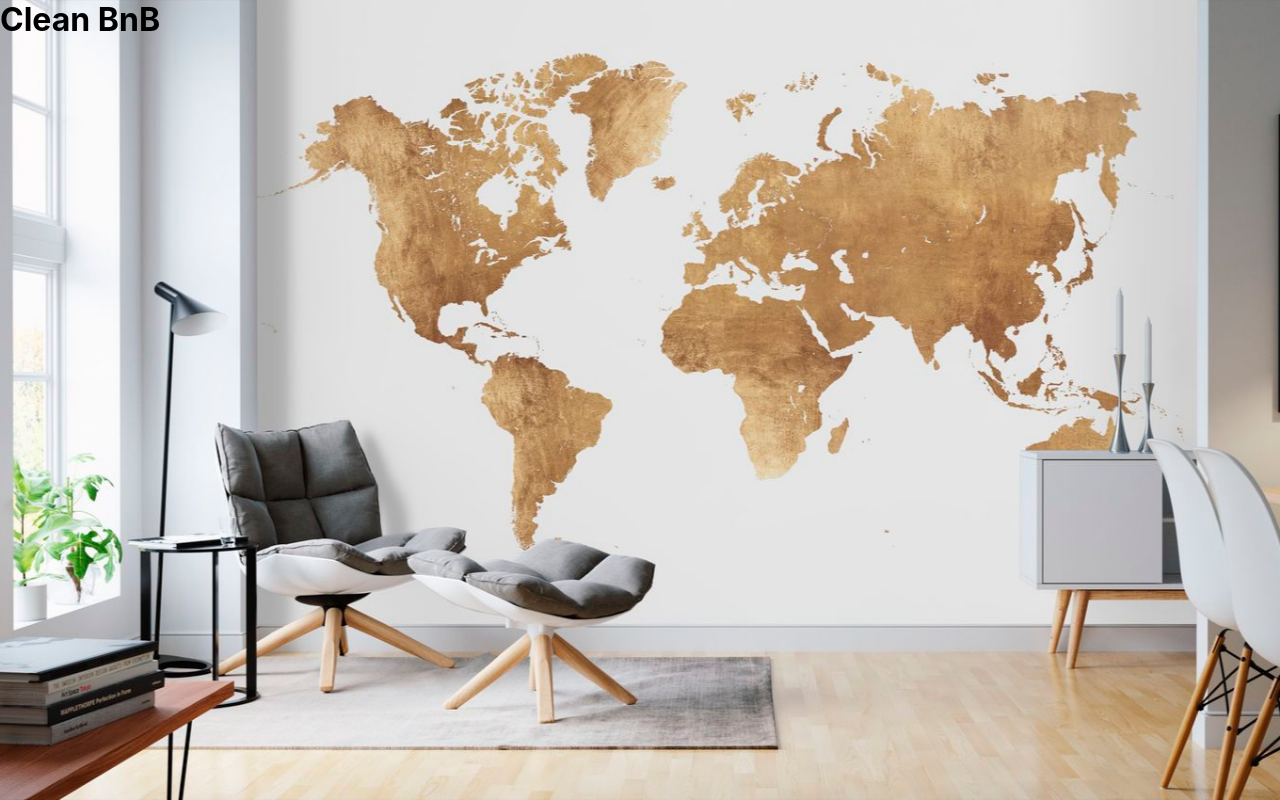
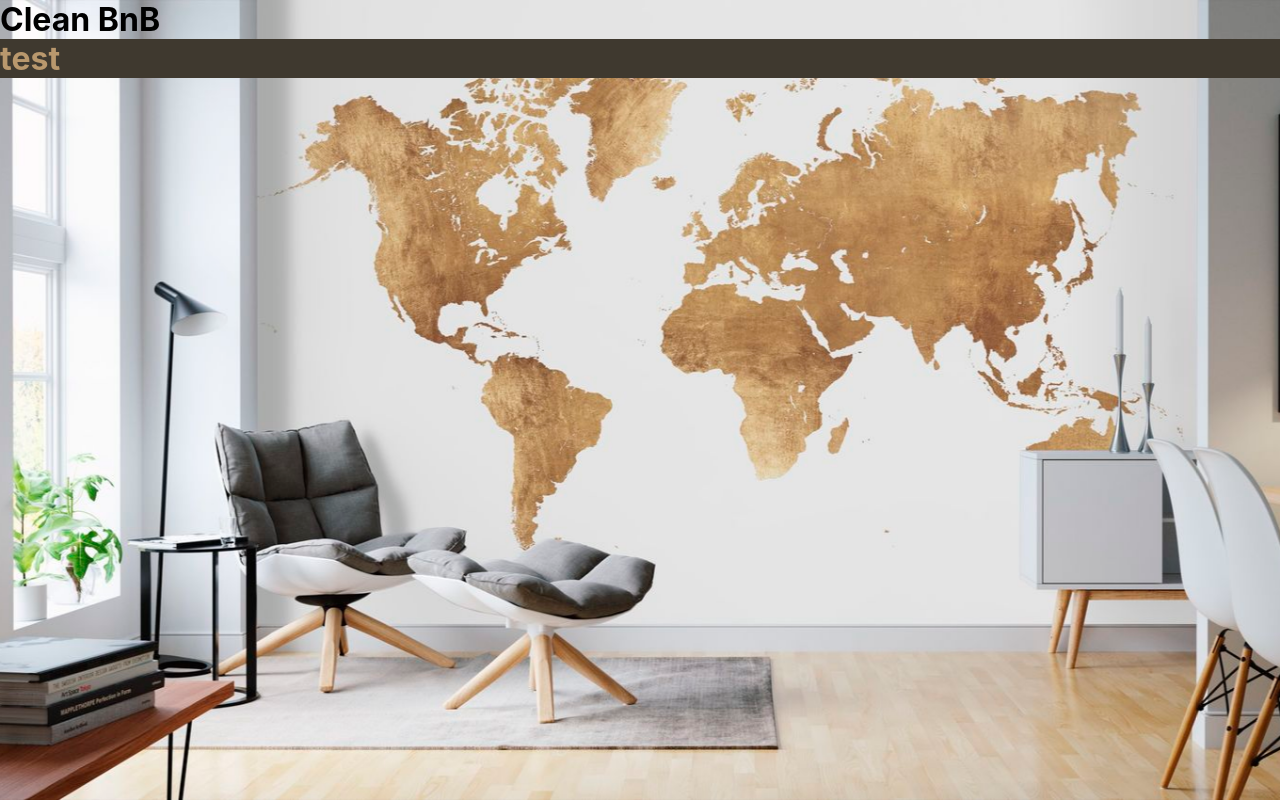
Before and after one commit to eeken/CleanBnB, a React (Create React App) app: page / in a window 1280 px wide. Built offline with nearby package versions, Linux system fonts and the light colour scheme.

Commit message:
React-strap and React-router-dom added

```diff
--- a/package.json
+++ b/package.json
@@ -8,7 +8,9 @@
     "@testing-library/user-event": "^7.2.1",
     "react": "^16.13.0",
     "react-dom": "^16.13.0",
-    "react-scripts": "3.4.0"
+    "react-router-dom": "^5.1.2",
+    "react-scripts": "3.4.0",
+    "reactstrap": "^8.4.1"
   },
   "scripts": {
     "start": "react-scripts start",
--- a/src/App.js
+++ b/src/App.js
@@ -1,9 +1,14 @@
 import React from 'react';
+import { BrowserRouter as Router, Route } from 'react-router-dom';
+import LandingPage from './Pages/LandingPage'
 
 function App() {
   return (
     <div className="App">
+      <Router>
       <h1>Clean BnB</h1>
+      <Route exact path="/" component={LandingPage}/>
+      </Router>
     </div>
   );
 }
--- /dev/null
+++ b/src/Pages/LandingPage.js
@@ -0,0 +1,13 @@
+import React from 'react';
+
+function LandingPage() {
+    return (
+        <div className="container">
+            <div className="darkbrown">
+                <h1 className="golden"> test </h1>
+            </div>
+        </div>
+    )
+}
+
+export default LandingPage;
```
Also changed, not shown: 1 other file (tests, documents, lock files or other folders).
